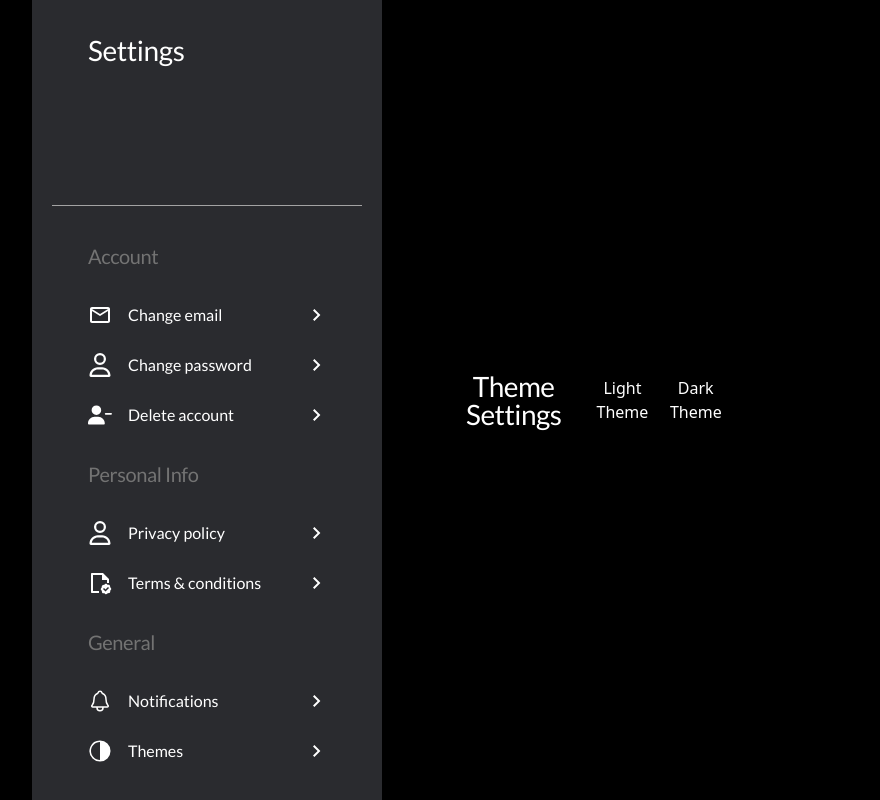
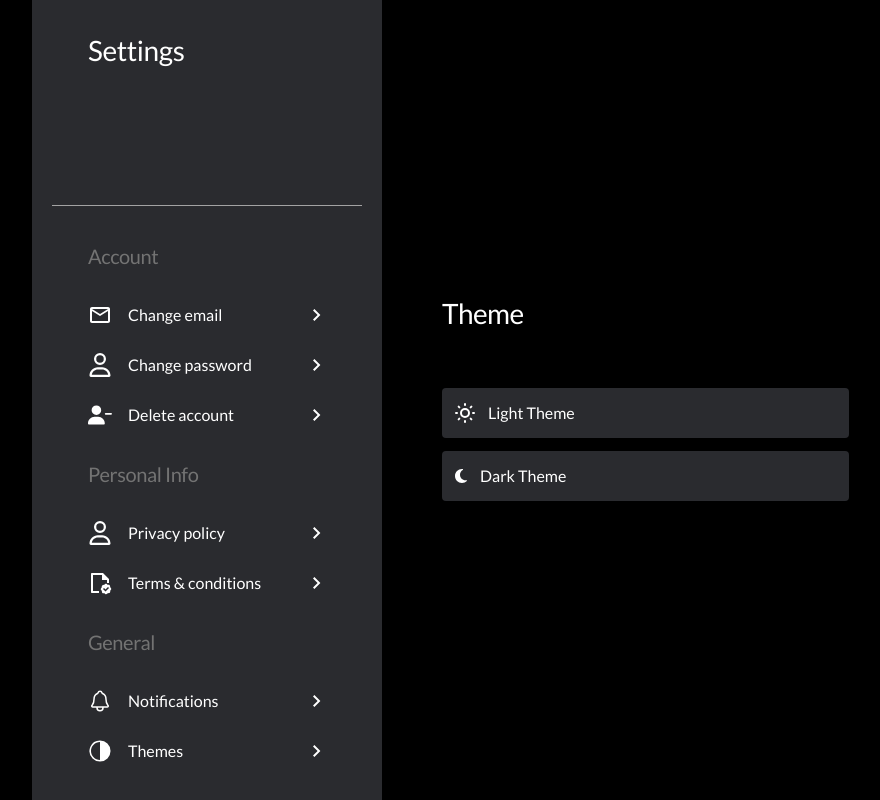
Before and after one commit to mudassir733/Band-Wagon, a Next.js app: page /setting in a window 1280 px wide. Both pictures are taken after a click on the element "Themes". Shown: the part 70-870 px from the top of the page, without its empty margins (291-1171 px from the left). Built offline with nearby package versions, Linux system fonts and the light colour scheme.

Commit message:
setting page theme ui

```diff
--- a/src/components/setting/Setting.jsx
+++ b/src/components/setting/Setting.jsx
@@ -10,6 +10,9 @@ import { IoNotificationsOutline } from "react-icons/io5";
 import { IoContrast } from "react-icons/io5";
 import { RiLockPasswordLine } from "react-icons/ri";
 import { IoIosEye } from "react-icons/io";
+import { LuSunMedium } from "react-icons/lu";
+import { FaMoon } from "react-icons/fa6";
+
 
 
 
@@ -218,9 +221,22 @@ const Setting = () => {
             case 'themes':
                 return (
                     <div className={styles.content}>
-                        <h2>Theme Settings</h2>
-                        <button onClick={() => alert('Light theme selected')}>Light Theme</button>
-                        <button onClick={() => alert('Dark theme selected')}>Dark Theme</button>
+                        <div className={styles.flex_content}>
+                            <h2>Theme</h2>
+                            <div className={`${styles.theme_btn}`}>
+                                <div>
+                                    <LuSunMedium size={24} />
+                                </div>
+                                <button onClick={() => alert('Light theme selected')}>Light Theme</button>
+                            </div>
+                            <div className={`${styles.theme_btn}`}>
+                                <div>
+                                    <FaMoon />
+                                </div>
+
+                                <button onClick={() => alert('Dark theme selected')}>Dark Theme</button>
+                            </div>
+                        </div>
                     </div>
                 );
             default:
--- a/src/components/setting/setting.module.css
+++ b/src/components/setting/setting.module.css
@@ -138,6 +138,7 @@
     display: flex;
     flex-direction: column;
     width: 100%;
+    gap: 13px;
 }
 
 .flex_content h2 {
@@ -233,7 +234,17 @@
     background: #1ED760;
 }
 
-
+.theme_btn {
+    width: 407px;
+    height: 50px;
+    border-radius: 4px;
+    background: #2A2B2F;
+    display: flex;
+    align-items: center;
+    font-family: var(--lato-regular);
+    padding: 11px;
+    gap: 11px;
+}
 
 .deleteButton {
     background-color: #ff4444;
```
